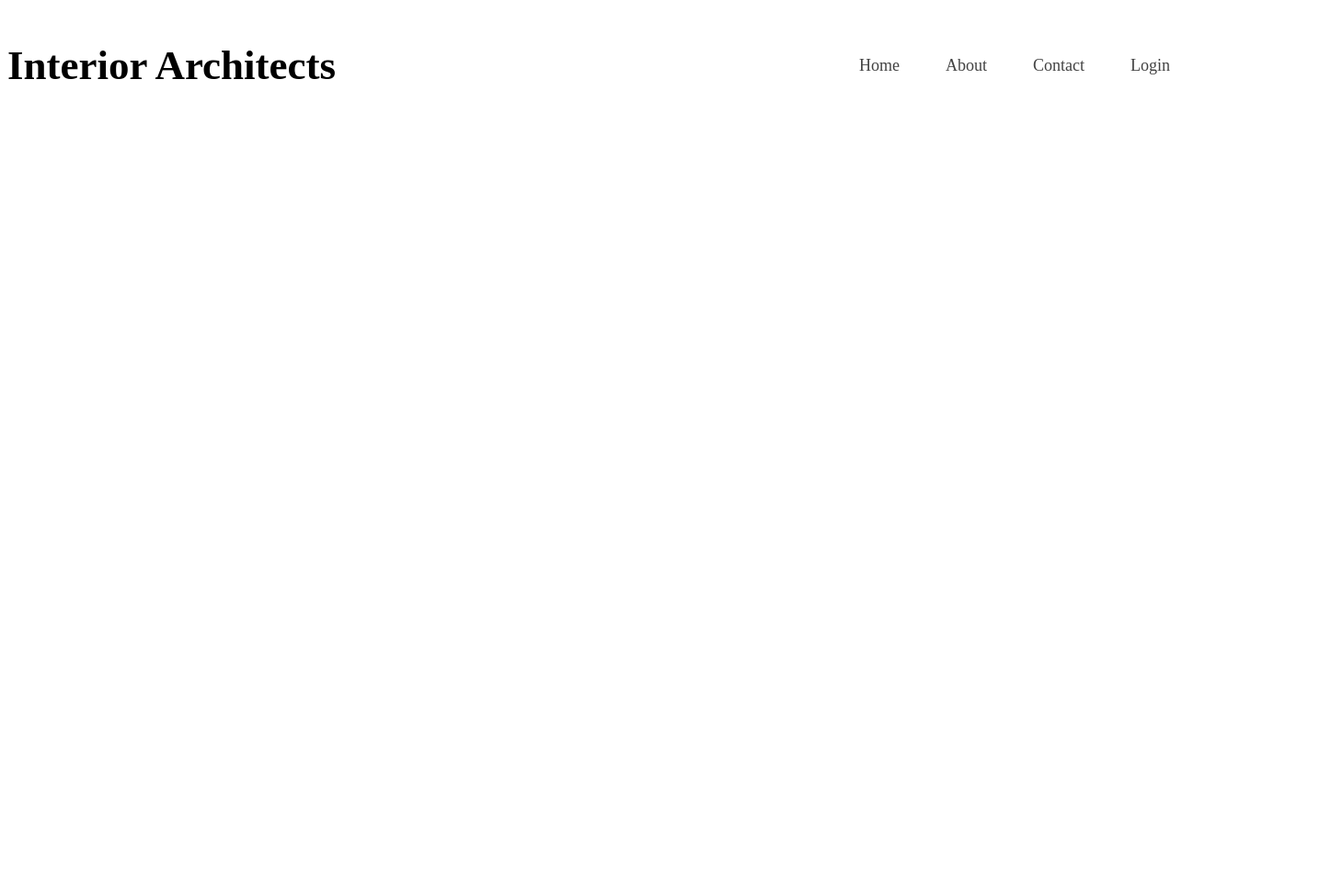
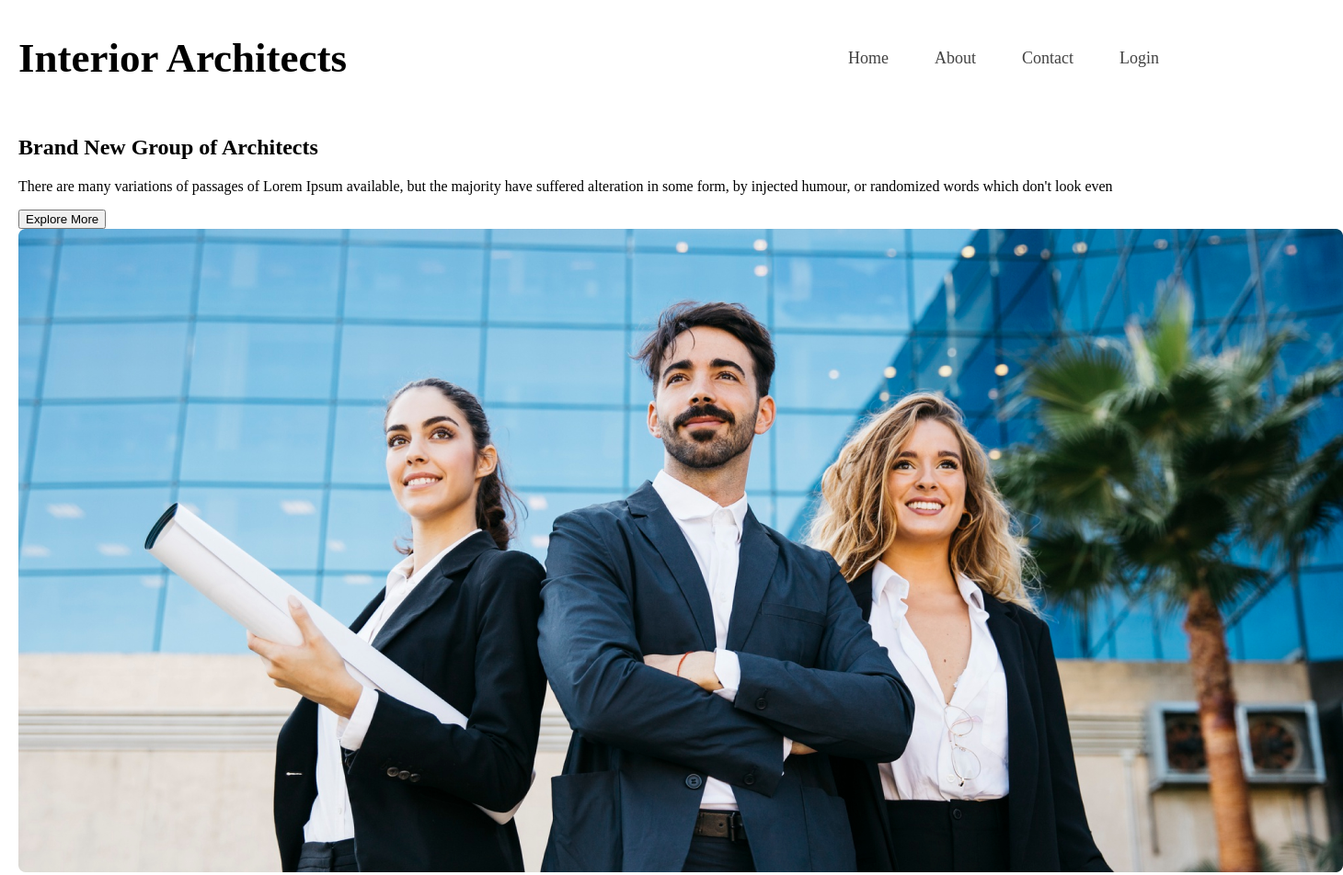
Before and after one commit to MdRehanAli/Interior-Architects, a plain HTML site: page index.html in a window 1280 px wide. Shown: the whole page at 92% size, 1460 px wide, since content can reach past the window. Before the commit the page ends 800 px from the top, so only its background shows below. Drawn offline with Linux system fonts and the light colour scheme.

Commit message:
Added Hero Section

```diff
--- a/index.html
+++ b/index.html
@@ -7,14 +7,14 @@
     <title>Interior Architects</title>
 
     <!-- Css Link  -->
-    <link rel="stylesheet" href="style.css">
+    <link rel="stylesheet" href="styles/style.css">
 </head>
 
 <body>
     <!-- Header Section  -->
     <header>
         <!-- Navbar Section  -->
-        <nav class="flex">
+        <nav class="flex margin">
             <h1>Interior Architects</h1>
             <ul>
                 <li><a href="#">Home</a></li>
@@ -23,6 +23,17 @@
                 <li><a href="#">Login</a></li>
             </ul>
         </nav>
+
+        <!-- Hero Section  -->
+        <section class="margin">
+            <h1>Brand New Group of Architects</h1>
+            <p>There are many variations of passages of Lorem Ipsum available, but the majority have suffered alteration
+                in some form, by injected humour, or randomized words which don't look even</p>
+            <button>Explore More</button>
+            <div class="cover-image">
+                <img src="images/banner.png" alt="">
+            </div>
+        </section>
     </header>
 
     <!-- Main Section  -->
--- a/style.css
+++ b/styles/style.css
@@ -1,9 +1,20 @@
 /* Common Style */
+body{
+    margin: 0;
+    padding: 0;
+}
+
+.margin{
+    max-width: 1240px;
+    margin: 0 auto;
+}
+
 .flex{
     display: flex;
     justify-content: space-between;
     align-items: center;
 }
+
 
 /* Header section  */
 /* Navbar Section  */
@@ -23,3 +34,5 @@ nav a{
     color: #424242;
     font-size: 18px;
 }
+
+/* Hero Section  */
```
Also changed, not shown: images/banner.png (added).
